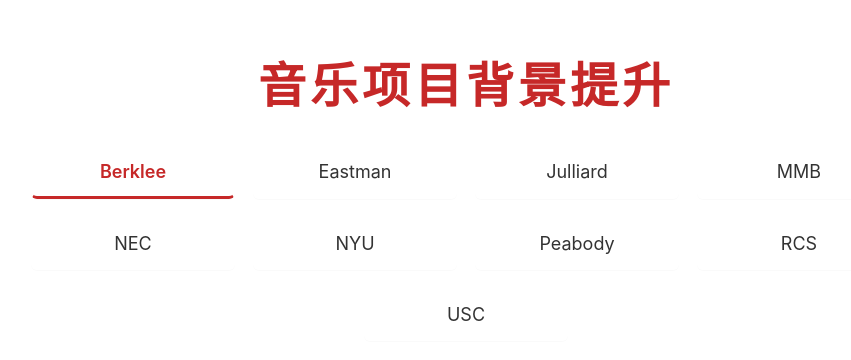
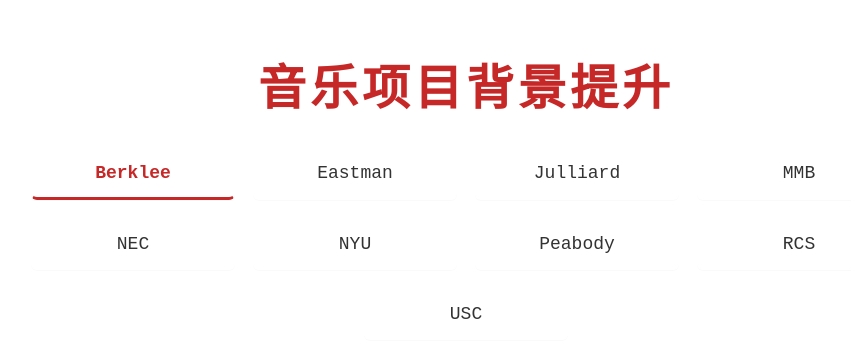
Before and after one commit to zheng-tao-top/zheng-tao-top.github.io, a plain HTML site: page index.html in a window 1280 px wide. Shown: the part 210-570 px from the top of the page, without its empty margins (174-1025 px from the left). Drawn offline with Linux system fonts and the light colour scheme.

Commit message:
Update index.html

```diff
--- a/index.html
+++ b/index.html
@@ -11,7 +11,7 @@
       --bg:#fff;
       --nav-gap:18px;
     }
-    html,body{height:100%;margin:0;font-family: -apple-system, BlinkMacSystemFont, "Segoe UI", Roboto, "Helvetica Neue", Arial; background:var(--bg); color:#222}
+    html,body{height:100%;margin:0;font-family:"Courier New", Courier, monospace; background:var(--bg); color:#222}
     .wrap{min-height:100%;display:flex;flex-direction:column;align-items:center;justify-content:center;padding:40px 20px;box-sizing:border-box}
     h1.title{font-size:48px;margin:8px 0 28px;color:var(--accent);letter-spacing:4px;text-align:center}
     @media (max-width:480px){
```
